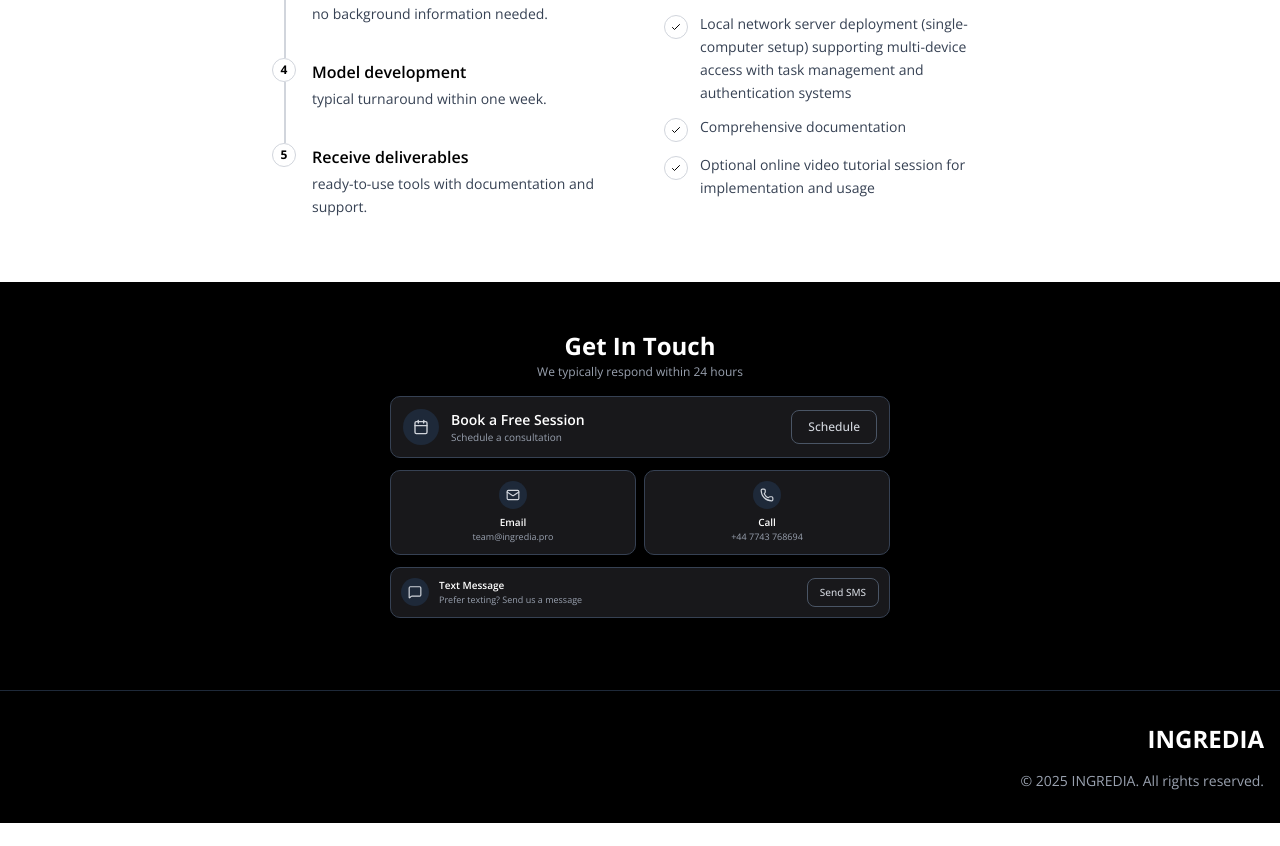
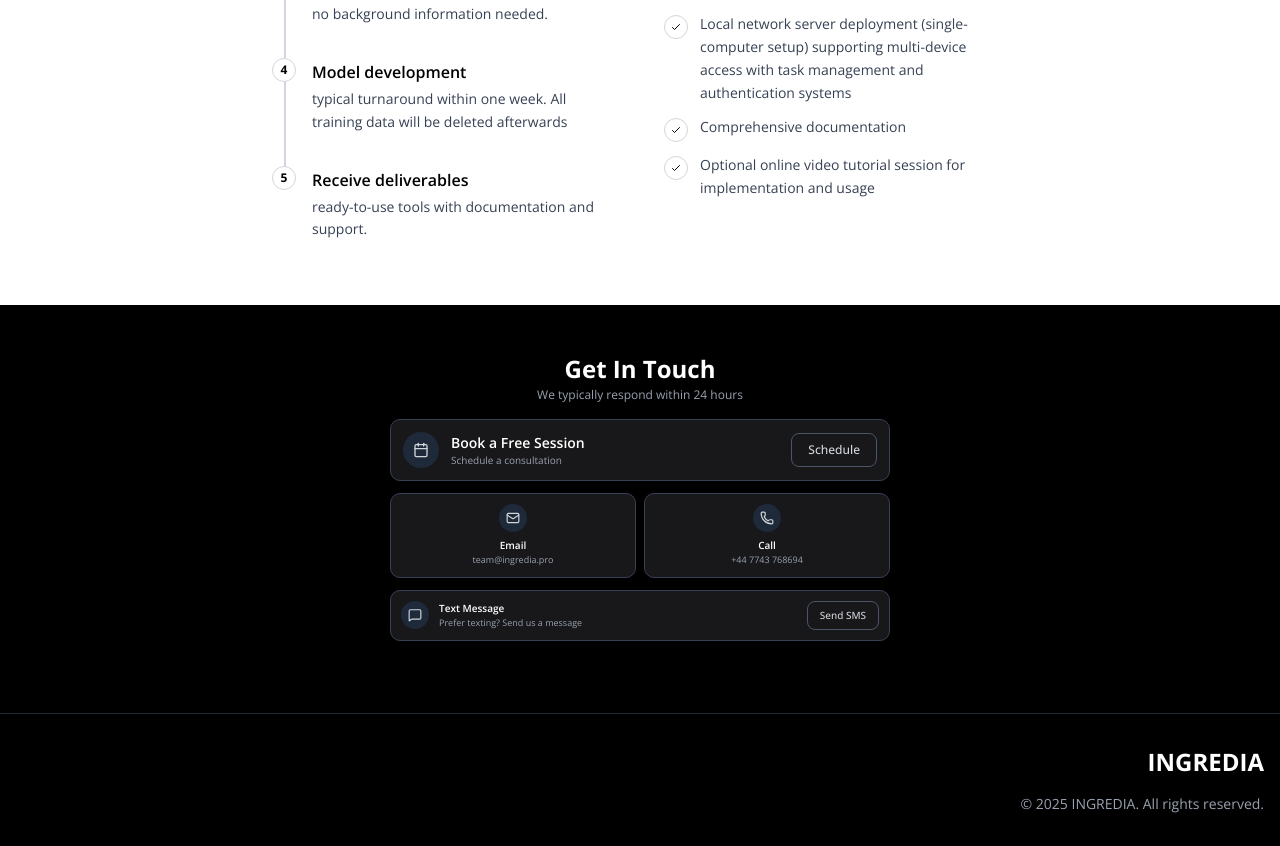
Before and after one commit to pakaLFZ/INGREDIENT-website, a Next.js app: page / in a window 1280 px wide. Shown: the part 2715-3561 px from the top of the page. Before the commit the page ends 3538 px from the top, so only its background shows below. Built offline with nearby package versions, Linux system fonts and the light colour scheme; no server answers.

Commit message:
Update service.tsx

```diff
--- a/components/service.tsx
+++ b/components/service.tsx
@@ -24,7 +24,7 @@ const Service = () => {
     {
       step: 4,
       title: "Model development",
-      description: "typical turnaround within one week.",
+      description: "typical turnaround within one week. All training data will be deleted afterwards",
     },
     {
       step: 5,
```
